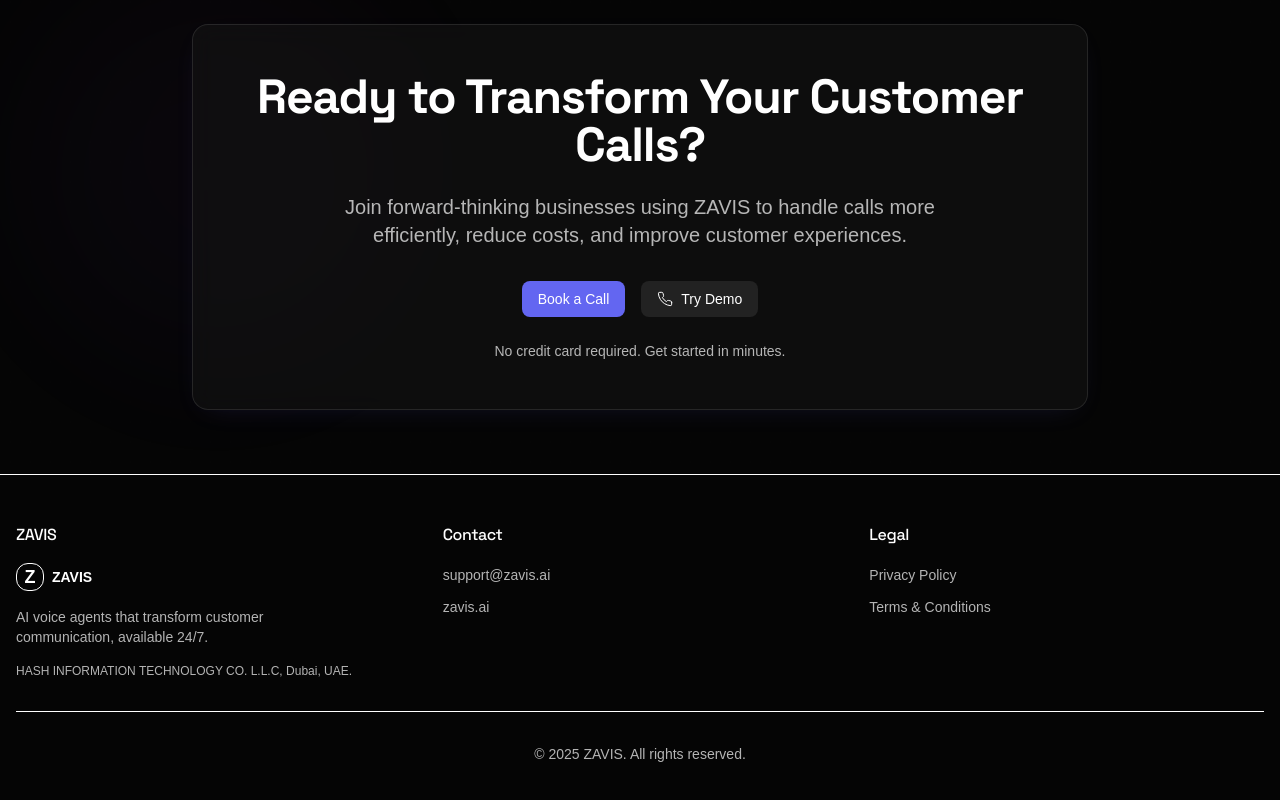
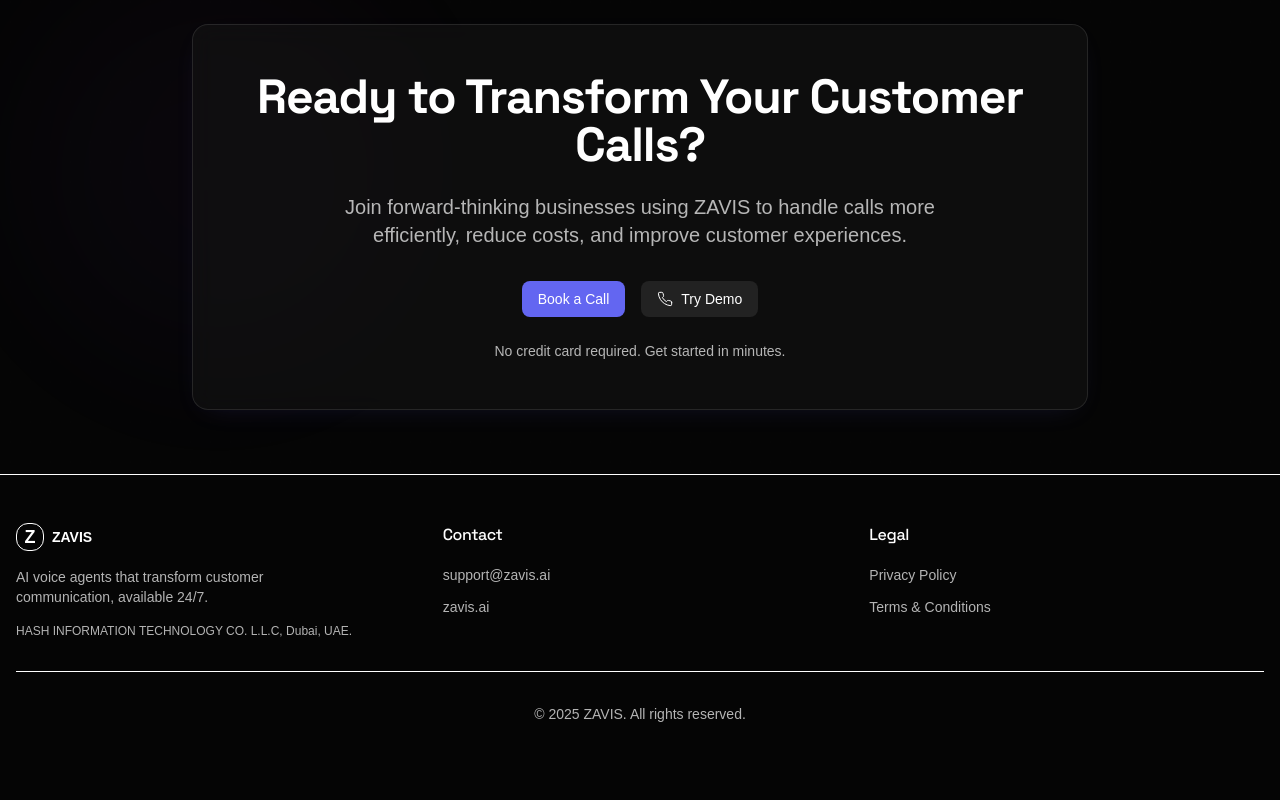
Before and after one commit to vidyasagarchamle/zavis_new, a Next.js app: page / in a window 1280 px wide. Shown: the part 5829-6629 px from the top of the page. After the commit the page ends 6601 px from the top, so only its background shows below. Built offline with nearby package versions, Linux system fonts and the light colour scheme.

Commit message:
Remove duplicate ZAVIS heading from footer

```diff
--- a/src/components/Footer.tsx
+++ b/src/components/Footer.tsx
@@ -13,7 +13,6 @@
           <div className="grid grid-cols-1 md:grid-cols-3 gap-8">
             {/* Logo and brief description */}
             <div className="col-span-1">
-              <h3 className="font-medium mb-4">ZAVIS</h3>
               <div className="mb-4">
                 <Logo size="sm" animated={false} />
               </div>
```
